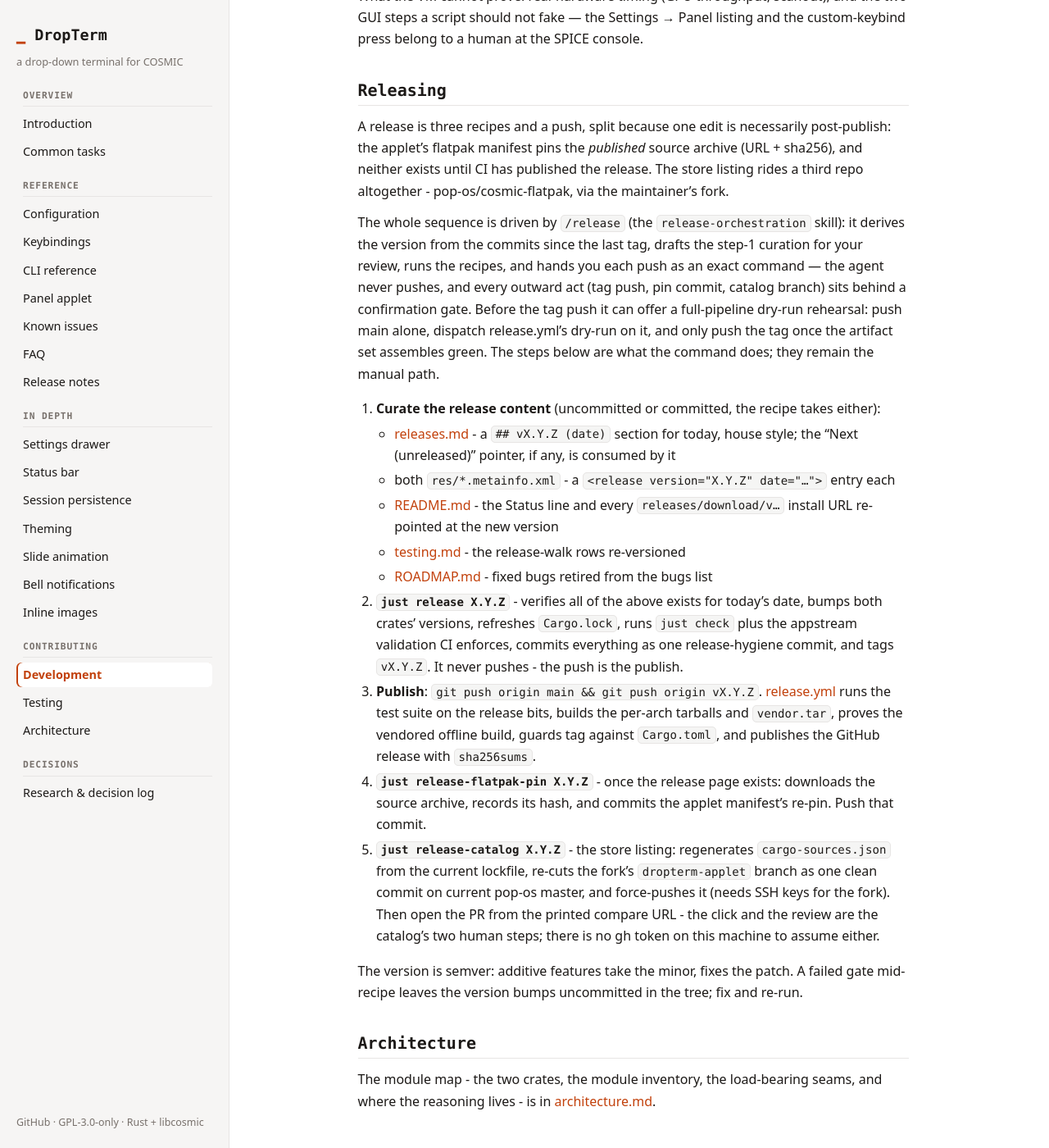
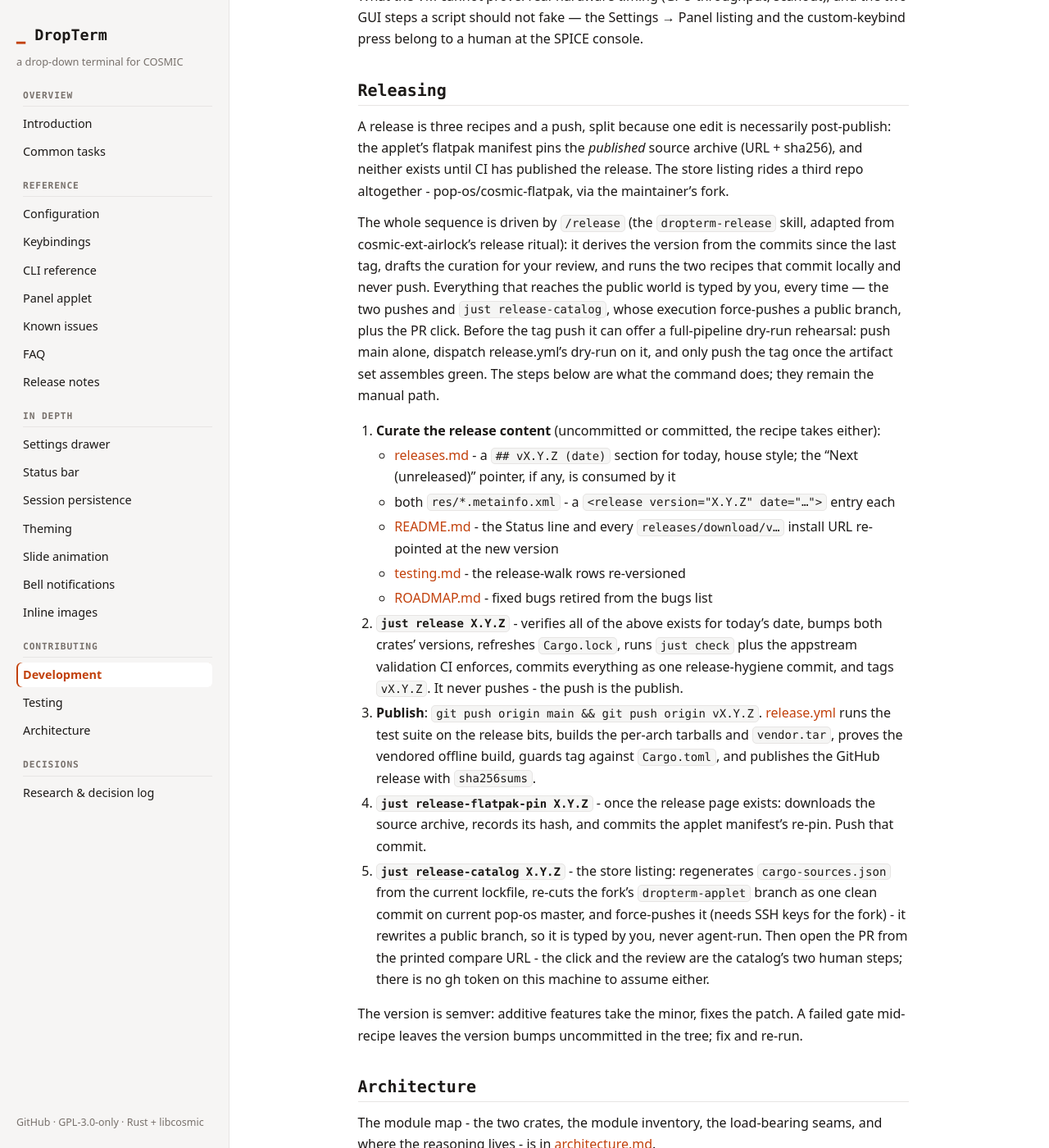
Before and after one commit to l1br3-io/cosmic-ext-dropterm, a Jekyll site: the page built from docs/development.md, in a window 1280 px wide and 1400 px high, scrolled down 4659 px. Shown: the whole window at 82% size. Built offline with Jekyll 4.4.1, drawn with Linux system fonts in a browser that asks for light colours; our own code applies the rules of GitHub Pages for plain Markdown files.

Commit message:
chore: the release ritual adapted from cosmic-ext-airlock's airlock-release — the dropterm-release skill as the agent's execution discipline over docs/development.md#releasing (the committed doc wins; the skill gets fixed): the contract sharpened from confirmation gates to the maintainer's own typing — only the two recipes that commit locally and never push are agent-runnable (just release, just release-flatpak-pin, each announced), everything reaching the public world typed by the maintainer every time (the tag push that is the publish, the pin commit's push, and just release-catalog upgraded from agent-runs-after-asking to human-typed since its execution force-pushes a public branch, plus the PR click as the catalog's fourth human act); the airlock step loop carried whole (GATE, PRESENT, WAIT, VERIFY, REPORT — one step at a time, evidence not trust at every one: the gated HEAD recorded at the cut, ls-remote and the full asset set verified after the publish, the fork branch SHA after the catalog), the preflight carrying dropterm's own derivation rules and the approved-before-written curation gate, the wrong-when section translated to this repo's actual failure modes (the half-release tree reset by recipe not hand, the flaky timing test's isolation rule, release.yml-failed's two honest recoveries); /release and its zcode mirror re-pointed, AGENTS.md's intent mapping naming the project skill as superseding the pack's generic release-orchestration, development.md's releasing prose stating the same contract the skill enforces — docs-check green

```diff
--- a/docs/development.md
+++ b/docs/development.md
@@ -186,15 +186,17 @@ archive (URL + sha256), and neither exists until CI has published the
 release. The store listing rides a third repo altogether -
 pop-os/cosmic-flatpak, via the maintainer's fork.
 
-The whole sequence is driven by `/release` (the `release-orchestration`
-skill): it derives the version from the commits since the last tag, drafts
-the step-1 curation for your review, runs the recipes, and hands you each
-push as an exact command — the agent never pushes, and every outward act
-(tag push, pin commit, catalog branch) sits behind a confirmation gate.
-Before the tag push it can offer a full-pipeline dry-run rehearsal: push
-main alone, dispatch release.yml's dry-run on it, and only push the tag
-once the artifact set assembles green. The steps below are what the command
-does; they remain the manual path.
+The whole sequence is driven by `/release` (the `dropterm-release`
+skill, adapted from cosmic-ext-airlock's release ritual): it derives the
+version from the commits since the last tag, drafts the curation for
+your review, and runs the two recipes that commit locally and never
+push. Everything that reaches the public world is typed by you, every
+time — the two pushes and `just release-catalog`, whose execution
+force-pushes a public branch, plus the PR click. Before the tag push it
+can offer a full-pipeline dry-run rehearsal: push main alone, dispatch
+release.yml's dry-run on it, and only push the tag once the artifact
+set assembles green. The steps below are what the command does; they
+remain the manual path.
 
 1. **Curate the release content** (uncommitted or committed, the recipe
    takes either):
@@ -222,10 +224,11 @@ does; they remain the manual path.
 5. **`just release-catalog X.Y.Z`** - the store listing: regenerates
    `cargo-sources.json` from the current lockfile, re-cuts the fork's
    `dropterm-applet` branch as one clean commit on current pop-os
-   master, and force-pushes it (needs SSH keys for the fork). Then open
-   the PR from the printed compare URL - the click and the review are
-   the catalog's two human steps; there is no gh token on this machine
-   to assume either.
+   master, and force-pushes it (needs SSH keys for the fork) - it
+   rewrites a public branch, so it is typed by you, never agent-run.
+   Then open the PR from the printed compare URL - the click and the
+   review are the catalog's two human steps; there is no gh token on
+   this machine to assume either.
 
 The version is semver: additive features take the minor, fixes the patch.
 A failed gate mid-recipe leaves the version bumps uncommitted in the tree;
```
Also changed, not shown: AGENTS.md (+2 -2 lines), .agents/skills/dropterm-release/SKILL.md (added), .opencode/commands/release.md, .zcode/commands/release.md.
